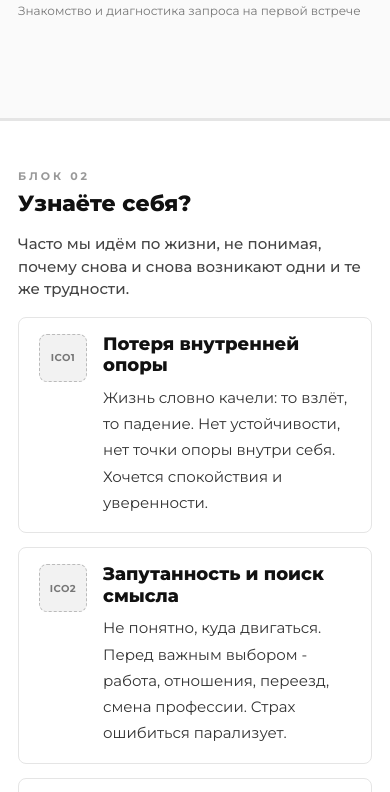
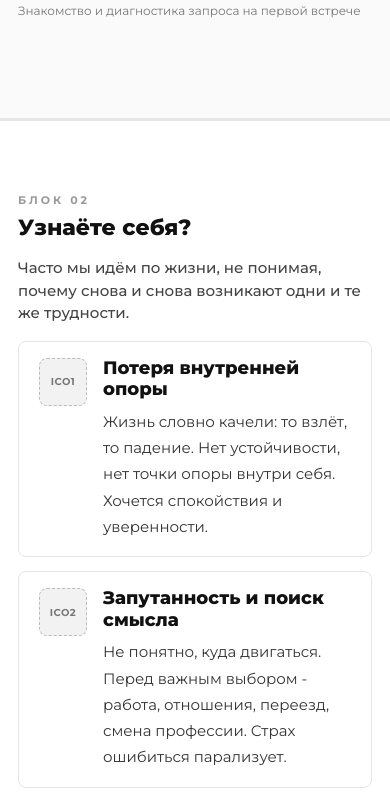
Before and after one commit to mr-diamant/tatyana-ontat-site, a plain HTML site: page structure/index.html in a window 390 px wide. Shown: the part 842-1634 px from the top of the page. Drawn offline with Linux system fonts and the light colour scheme.

Commit message:
design: increase vertical padding for all page blocks

```diff
--- a/structure/index.html
+++ b/structure/index.html
@@ -167,7 +167,7 @@
     /* PAGE STRUCTURE */
     .page-block {
       border-bottom: 3px solid #e5e5e5;
-      padding: 60px 24px;
+      padding: 90px 24px;
     }
     .page-block[data-block="hero"] {
       padding-top: 100px;
@@ -751,7 +751,7 @@
     }
     @media (max-width: 600px) {
       .topbar { padding: 10px 14px; }
-      .page-block { padding: 48px 18px; }
+      .page-block { padding: 72px 18px; }
       .items-list { gap: 14px; }
       .gallery-grid { grid-template-columns: repeat(2, 1fr); }
     }
```
